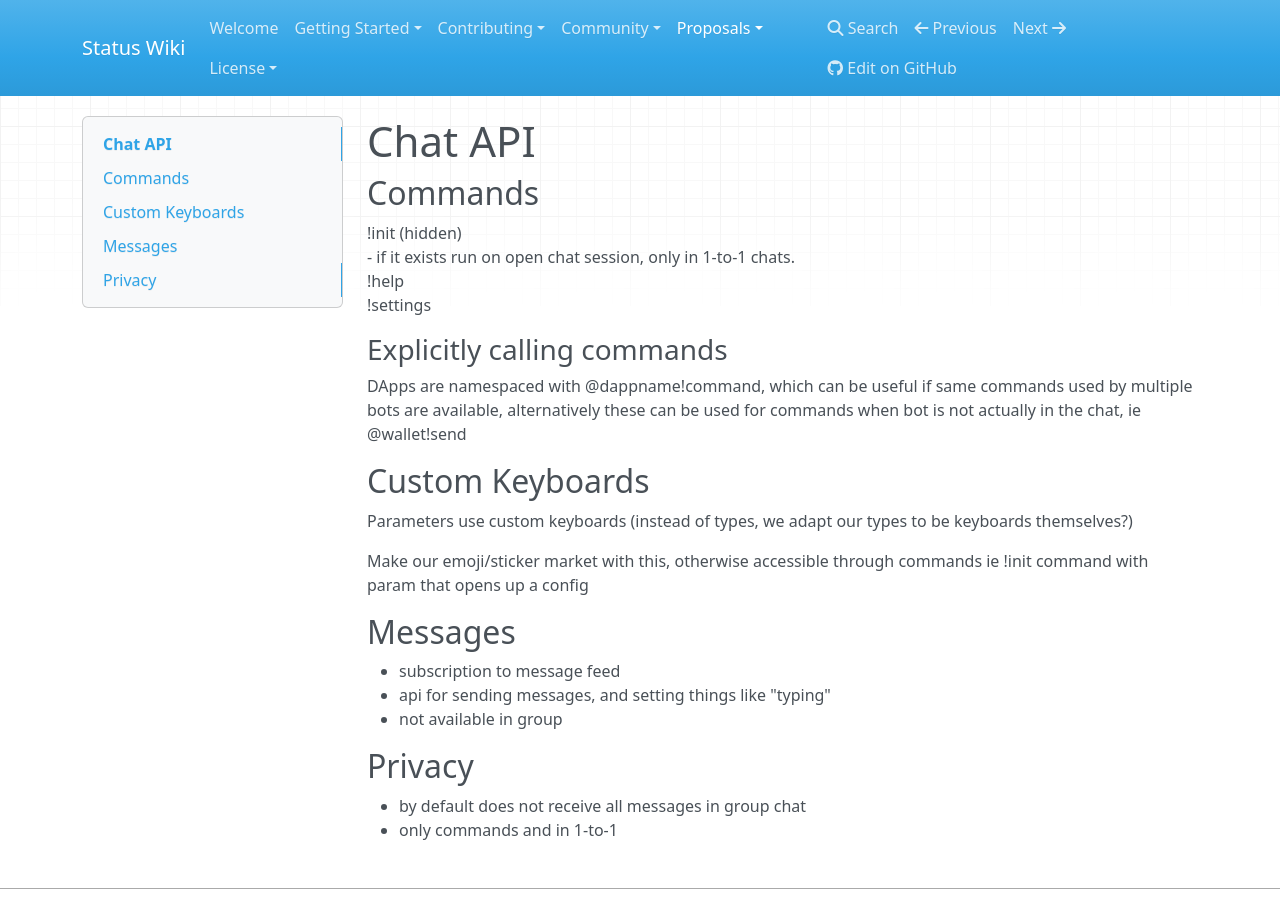
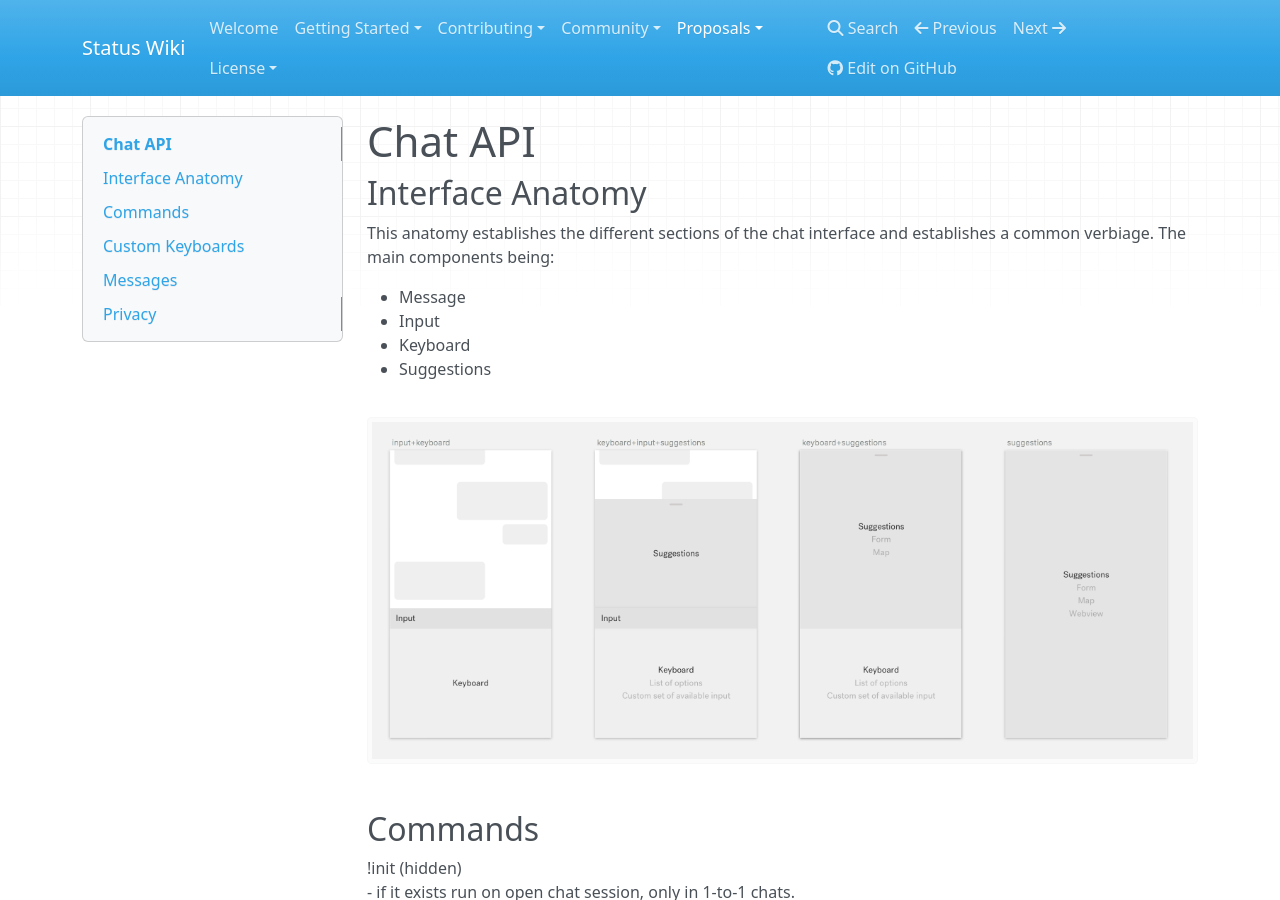
Before and after one commit to status-im/wiki.status.im, an MkDocs documentation site: the page built from docs/proposals/chat-api.md, in a window 1280 px wide and 900 px high. Built offline with MkDocs 1.6.1, drawn with Linux system fonts in a browser that asks for light colours; nearby versions of some CDN libraries; old or Windows-style settings are respelled for this version of MkDocs.

Commit message:
add chat api anatomy

```diff
--- a/docs/proposals/chat-api.md
+++ b/docs/proposals/chat-api.md
@@ -1,4 +1,15 @@
 # Chat API
+
+## Interface Anatomy
+
+This anatomy establishes the different sections of the chat interface and establishes a common verbiage. The main components being:
+
+- Message
+- Input
+- Keyboard
+- Suggestions
+
+![](img/chat-anatomy.png)
 
 ## Commands
 
```
Also changed, not shown: docs/proposals/img/chat-anatomy.png (added).
